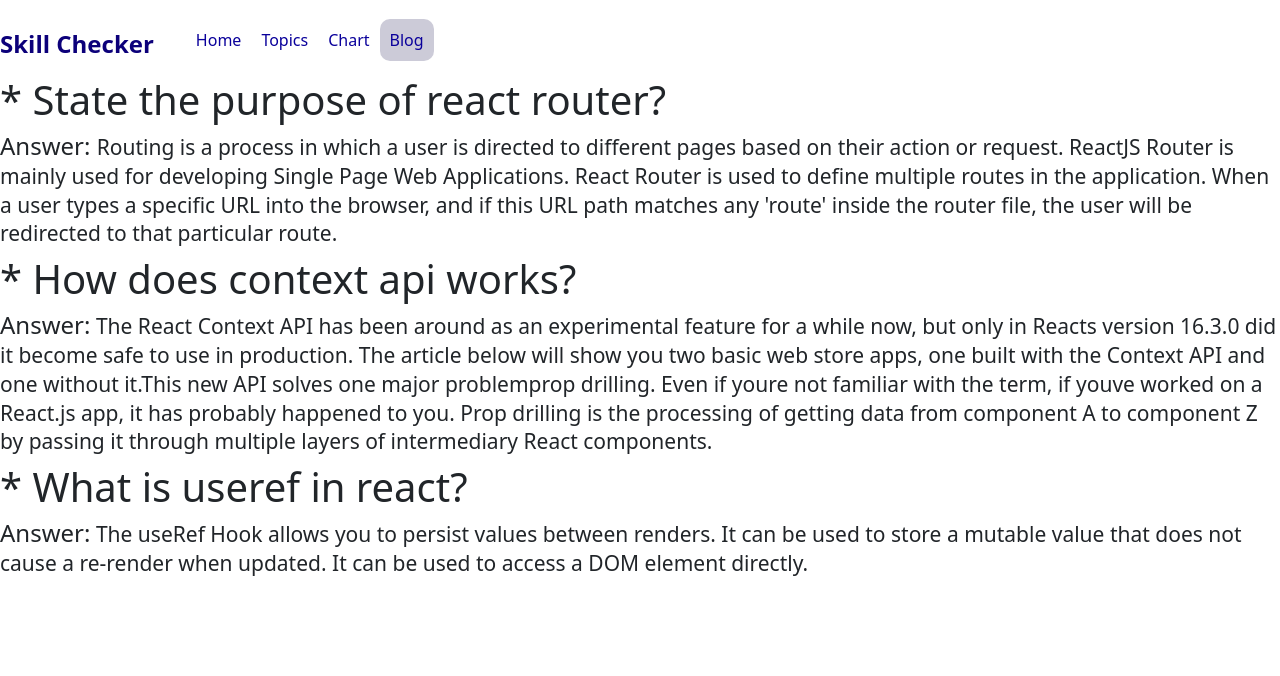
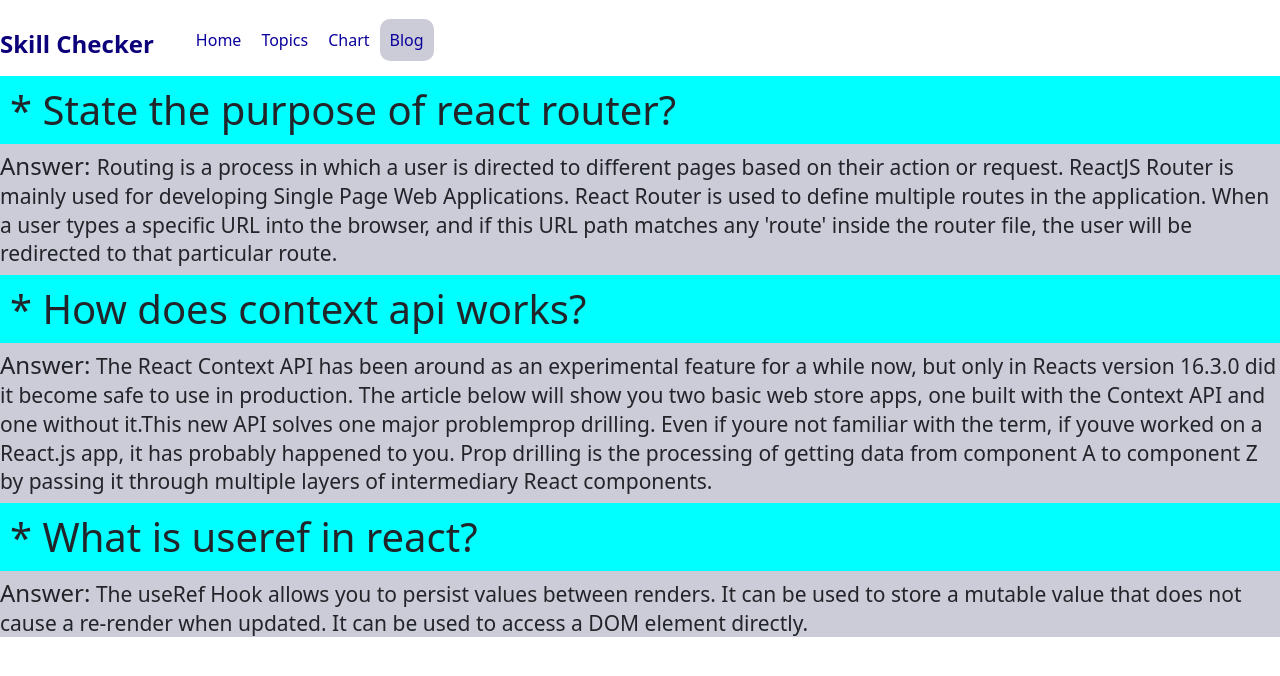
Before and after one commit to habib4224/Skill-Checker, a React (Create React App) app: page /blog in a window 1280 px wide. Shown: the top 676 px of the page. Built offline with nearby package versions, Linux system fonts and the light colour scheme.

Commit message:
Blog answere

```diff
--- a/src/component/Blog/Blog.css
+++ b/src/component/Blog/Blog.css
@@ -0,0 +1,8 @@
+.blogs h1 {
+    background-color: aqua;
+    padding: 10px;
+}
+
+.blogs {
+    background-color: rgb(204, 203, 216);
+}
--- a/src/component/Blog/Blog.js
+++ b/src/component/Blog/Blog.js
@@ -3,7 +3,7 @@ import './Blog.css'
 
 const Blog = () => {
     return (
-        <div >
+        <div className='blogs'>
             <h1>
                 * State the purpose of react router?
             </h1>
```
